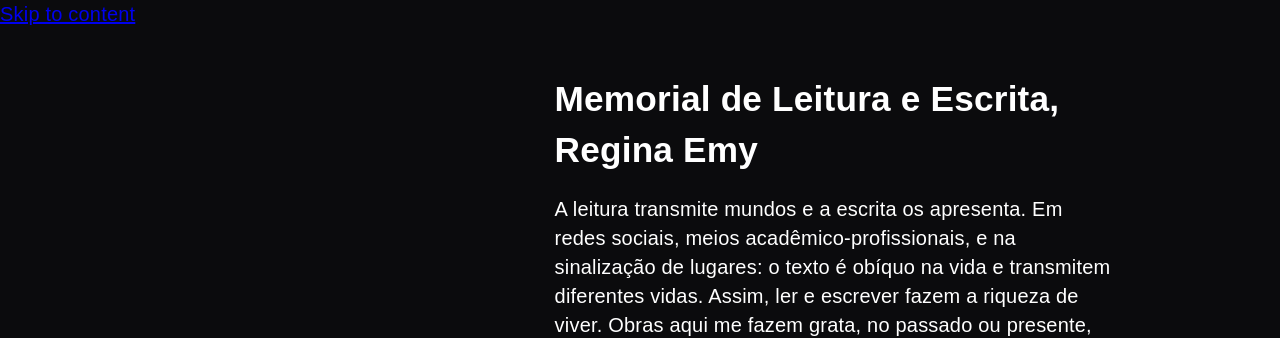
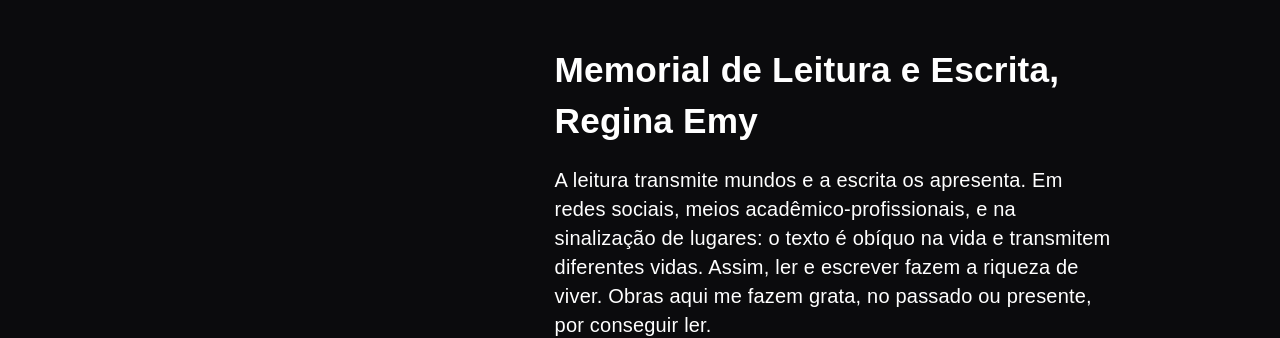
Before and after one commit to reginaEmyk/textos, a plain HTML site: page index.html in a window 1280 px wide. Shown: the top 338 px of the page. Drawn offline with Linux system fonts and the light colour scheme.

Commit message:
delete demo lines

```diff
--- a/index.html
+++ b/index.html
@@ -111,7 +111,6 @@
     </style>
 </head>
 <body>
-    <a href="#main" class="skip-link">Skip to content</a>
 
     <!-- Google Analytics -->
     <script async src="https://www.googletagmanager.com/gtag/js?id=G-J22S31WJ73"></script>
```
